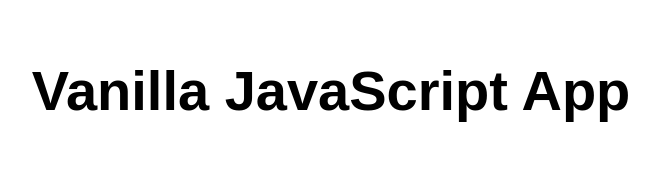
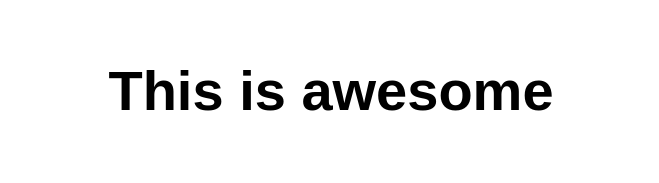
Before and after one commit to pbasak81/my-first-static-web-app, a plain HTML site: page src/index.html in a window 1280 px wide. Shown: the whole page, without its empty margins (309-968 px from the left). Drawn offline with Linux system fonts and the light colour scheme.

Commit message:
Update index.html

```diff
--- a/src/index.html
+++ b/src/index.html
@@ -5,12 +5,12 @@
   <meta charset="UTF-8">
   <meta name="viewport" content="width=device-width, initial-scale=1.0">
   <link rel="stylesheet" href="styles.css">
-  <title>Vanilla JavaScript App</title>
+  <title>Partha-Test</title>
 </head>
 
 <body>
   <main>
-    <h1>Vanilla JavaScript App</h1>
+    <h1>This is awesome</h1>
   </main>
 </body>
 
```
